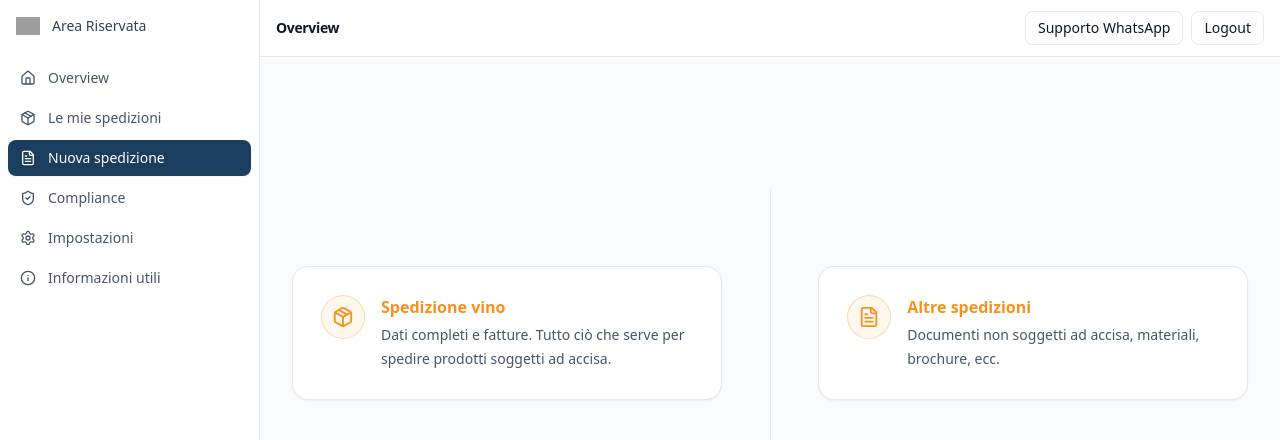
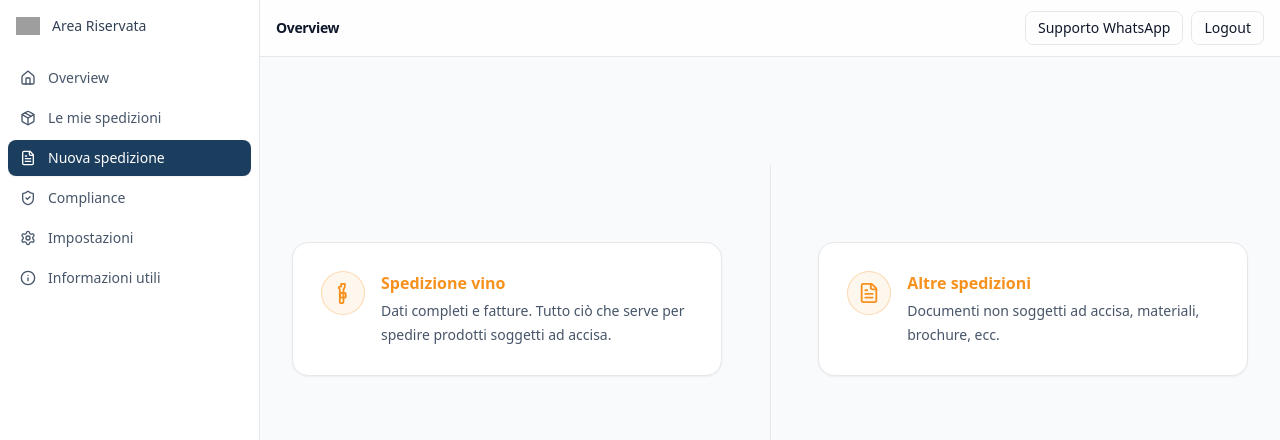
Before and after one commit to SPST-WINE/spst-dashboard, a Next.js app: page /dashboard/nuova in a window 1280 px wide. Shown: the top 440 px of the page. Built offline with nearby package versions, Linux system fonts and the light colour scheme; grey boxes are pictures that could not be loaded.

Commit message:
Update page.tsx

```diff
--- a/app/dashboard/nuova/page.tsx
+++ b/app/dashboard/nuova/page.tsx
@@ -1,15 +1,34 @@
 'use client';
 
 import Link from 'next/link';
-import { Package, FileText } from 'lucide-react';
+import { FileText } from 'lucide-react';
+
+// Icona bottiglia (SVG inline, stile Lucide)
+function WineBottleIcon(props: React.SVGProps<SVGSVGElement>) {
+  return (
+    <svg
+      viewBox="0 0 24 24"
+      fill="none"
+      stroke="currentColor"
+      strokeWidth={2}
+      strokeLinecap="round"
+      strokeLinejoin="round"
+      aria-hidden="true"
+      {...props}
+    >
+      {/* collo */}
+      <path d="M10 2h4v3a2 2 0 0 1-.3 1.1l-1.2 2.1v13a2 2 0 0 1-2 2h0a2 2 0 0 1-2-2V8.2l-1.2-2.1A2 2 0 0 1 10 5V2z" />
+      {/* etichetta */}
+      <rect x="9" y="12" width="6" height="5" rx="1" />
+    </svg>
+  );
+}
 
 export default function NuovaSpedizioneSelettore() {
   return (
     <div className="mx-auto max-w-5xl">
-      <h2 className="text-lg font-semibold"></h2>
-
       {/* wrapper centrale */}
-      <div className="mt-8 flex min-h-[55vh] items-center justify-center">
+      <div className="mt-2 flex min-h-[55vh] items-center justify-center">
         <div className="flex w-full flex-col items-center md:flex-row md:justify-center md:gap-12">
           {/* CARD: VINO */}
           <Link
@@ -19,7 +38,7 @@ export default function NuovaSpedizioneSelettore() {
           >
             <div className="flex items-start gap-4">
               <div className="flex h-11 w-11 shrink-0 items-center justify-center rounded-full border border-[#f7911e]/30 bg-[#fef7ee] text-[#f7911e]">
-                <Package size={22} />
+                <WineBottleIcon width={22} height={22} />
               </div>
               <div>
                 <h3 className="text-base font-semibold text-slate-900">
```
